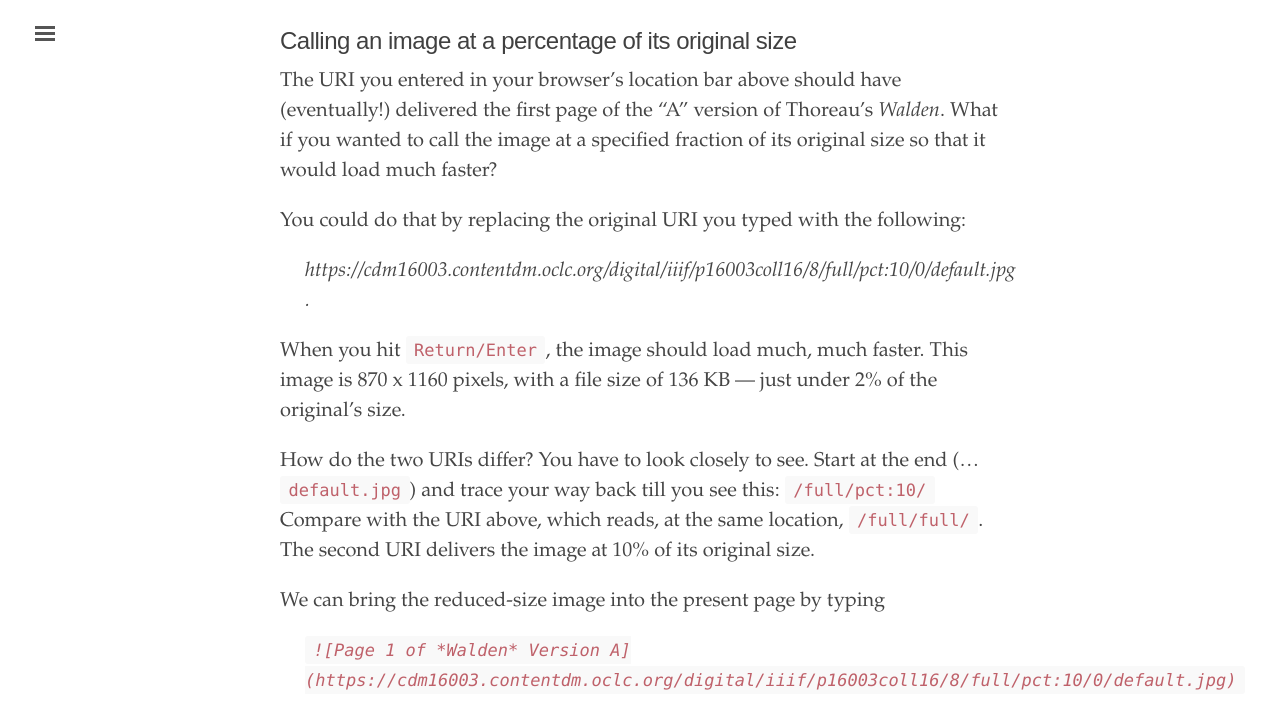
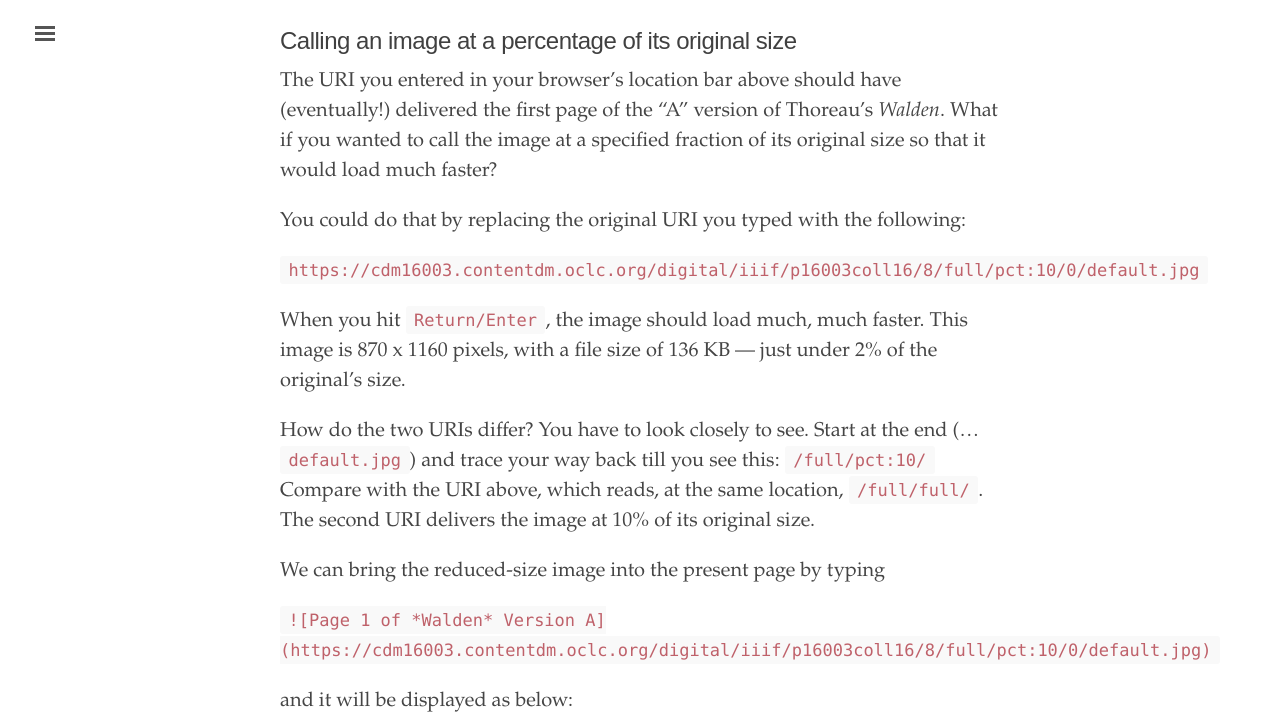
Before and after one commit to milnegeneseo/digital-scholarly-editing, a Jekyll site: the page built from _design/working-with-images.md, in a window 1280 px wide and 900 px high, scrolled down 1546 px, cut to the strip 0-712 px from the top of the window. Built offline with Jekyll 4.4.1, drawn with Linux system fonts in a browser that asks for light colours.

Commit message:
turning back the clock but with some changes

```diff
--- a/_design/working-with-images.md
+++ b/_design/working-with-images.md
@@ -17,7 +17,7 @@ Let’s take a look at the different ways you can display a manuscript image usi
 
 Type the following address (also known as a “URI”) into your web browser’s location bar and hit `Return` or `Enter`:
 
-> https://cdm16003.contentdm.oclc.org/digital/iiif/p16003coll16/8/full/full/0/default.jpg
+`https://cdm16003.contentdm.oclc.org/digital/iiif/p16003coll16/8/full/full/0/default.jpg`
 
 It will take some time for the image to load, especially if you don’t have a high-speed internet connection. High-quality scans of manuscript images have large file sizes so that researchers and other users can examine them in fine detail. The image you’ve just loaded is 7.4 MB. It’s 6751 pixels wide by 9000 pixels long.
 
@@ -31,7 +31,7 @@ The URI you entered in your browser’s location bar above should have (eventual
 
 You could do that by replacing the original URI you typed with the following:
 
-> https://cdm16003.contentdm.oclc.org/digital/iiif/p16003coll16/8/full/pct:10/0/default.jpg .
+`https://cdm16003.contentdm.oclc.org/digital/iiif/p16003coll16/8/full/pct:10/0/default.jpg`
 
 When you hit `Return/Enter`, the image should load much, much faster. This image is 870 x 1160 pixels, with a file size of 136 KB — just under 2% of the original’s size.
 
@@ -39,7 +39,7 @@ How do the two URIs differ? You have to look closely to see. Start at the end (
 
 We can bring the reduced-size image into the present page by typing
 
-> `![Page 1 of *Walden* Version A](https://cdm16003.contentdm.oclc.org/digital/iiif/p16003coll16/8/full/pct:10/0/default.jpg)`
+`![Page 1 of *Walden* Version A](https://cdm16003.contentdm.oclc.org/digital/iiif/p16003coll16/8/full/pct:10/0/default.jpg)`
 
 and it will be displayed as below:
 
@@ -51,7 +51,7 @@ There’s a regular pattern to the IIIF URIs, as explained on [this page explain
 
 The basic template looks like this:
 
-> {scheme}://{server}{/prefix}/{identifier}/{region}/{size}/{rotation}/{quality}.{format}
+`{scheme}://{server}{/prefix}/{identifier}/{region}/{size}/{rotation}/{quality}.{format}`
 
 In the URIs we’ve been looking at,
 
@@ -83,7 +83,7 @@ To display a section of an image — in other words, a *region* other than `full
 
 So to display the bracketed and canceled passage on this page, we might call
 
-`https://cdm16003.contentdm.oclc.org/digital/iiif/p16003coll16/8/1150,6200,7000,2000/pct:30/0/default.jpg`.
+`https://cdm16003.contentdm.oclc.org/digital/iiif/p16003coll16/8/1150,6200,7000,2000/pct:30/0/default.jpg`
 
 yielding this:
 
@@ -97,7 +97,7 @@ To rotate an image region, replace the `0` with the desired rotation (e.g., `90`
 
 For example, the URI
 
-`https://cdm16003.contentdm.oclc.org/digital/iiif/p16003coll16/434/800,737,1450,5870/pct:30/90/default.jpg`.
+`https://cdm16003.contentdm.oclc.org/digital/iiif/p16003coll16/434/800,737,1450,5870/pct:30/90/default.jpg`
 
 will bring up the region with coordinates `800,737,1450,5870` on p. 1 of the B-C Version (xml:id hm924v3n434 in the Google sheet manifest) rotated 90 degrees at 30%, making it easier to read what Thoreau has written vertically in the left margin:
 
```
